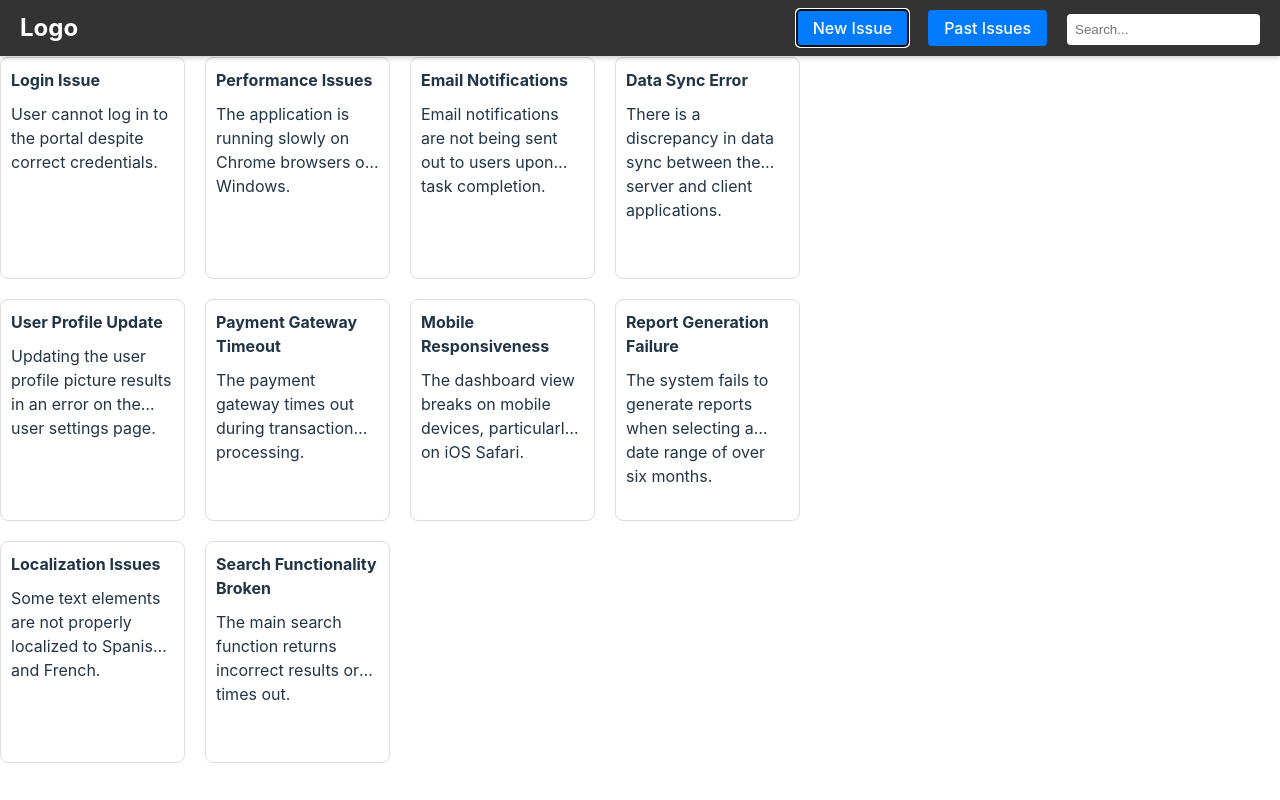
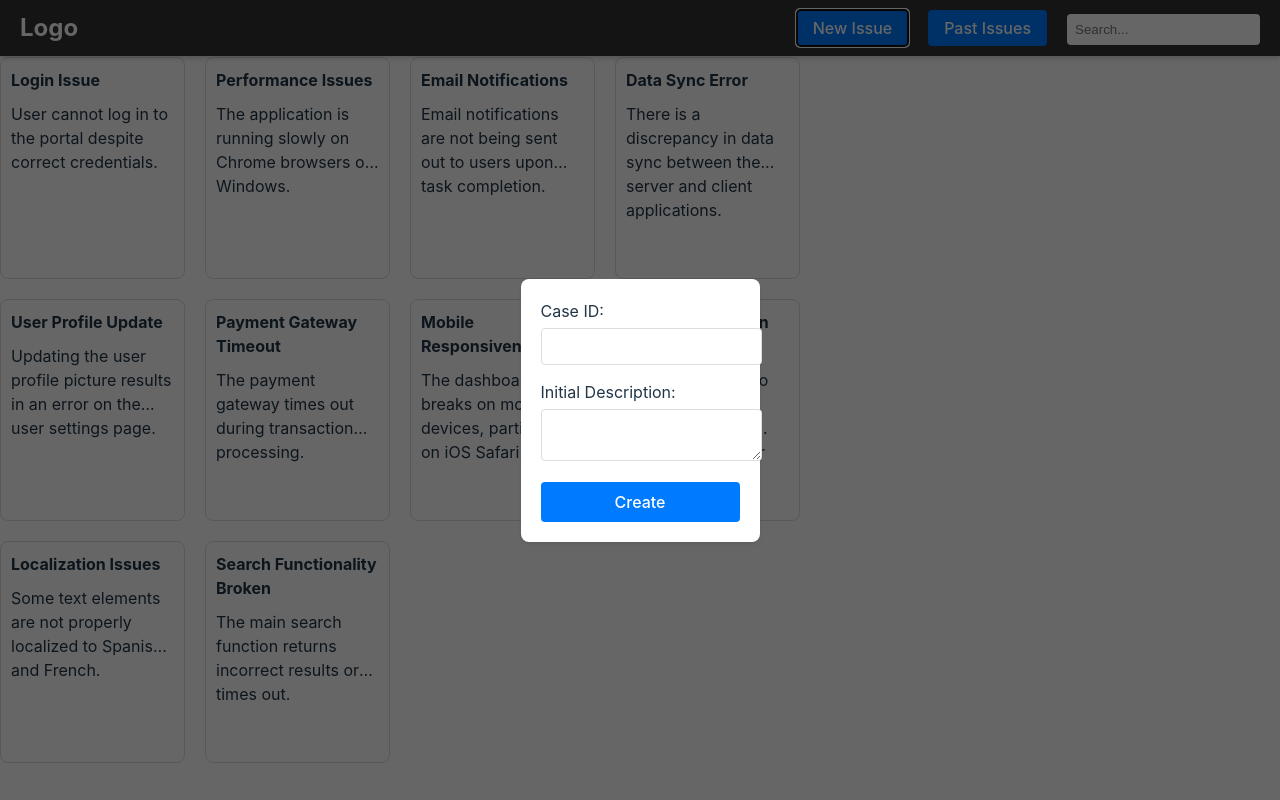
Before and after one commit to DNMetodiev/issue-tracker, a React (Vite) app in the folder client/: page / in a window 1280 px wide. Both pictures are taken after a click on the button "New Issue". Built offline with nearby package versions, Linux system fonts and the light colour scheme.

Commit message:
Implement the issue "create" and save it locally

```diff
--- a/client/src/App.tsx
+++ b/client/src/App.tsx
@@ -1,3 +1,4 @@
+import { useState } from 'react';
 import {
   BrowserRouter as Router,
   Routes,
@@ -7,18 +8,30 @@ import IssueList from './components/IssueList/IssueList';
 import IssueDetail from './components/IssueDetail/IssueDetail';
 import NewIssueForm from './components/NewIssueForm/NewIssueForm';
 import NavBar from './components/NavBar/NavBar';
+import { Issue } from './models/interfaces';
 
 function App() {
+  const [showNewIssueModal, setShowNewIssueModal] = useState(false);
+
+  const handleCreateNewIssue = (issue: Issue) => {
+    console.log(issue);
+    toggleNewIssueModal();
+  };
+
+  const toggleNewIssueModal = () => setShowNewIssueModal(!showNewIssueModal);
+
   return (
     <Router>
-      <NavBar />
-      <div className="main-content">
-        <Routes>
-          <Route path="/" element={<IssueList />} />
-          <Route path="/issue/:id" element={<IssueDetail />} />
-          <Route path="/new-issue" element={<NewIssueForm />} />
-        </Routes>
-      </div>
+      <NavBar onNewIssueClick={toggleNewIssueModal} />
+      {showNewIssueModal && (
+        <div className="modal-backdrop">
+          <NewIssueForm onCreate={handleCreateNewIssue} />
+        </div>
+      )}
+      <Routes>
+        <Route path="/" element={<IssueList />} />
+        <Route path="/issue/:id" element={<IssueDetail />} />
+      </Routes>
     </Router>
   );
 }
--- a/client/src/components/NavBar/NavBar.tsx
+++ b/client/src/components/NavBar/NavBar.tsx
@@ -1,12 +1,16 @@
 // import React from 'react';
 import './NavBar.css';
 
-const NavBar: React.FC = () => {
+type NavBarProps = {
+  onNewIssueClick: () => void;
+};
+
+const NavBar: React.FC<NavBarProps> = ({ onNewIssueClick }) => {
   return (
     <nav className="navbar">
       <div className="logo">Logo</div>
       <div className="nav-items">
-        <button>New Issue</button>
+        <button onClick={onNewIssueClick}>New Issue</button>
         <button>Past Issues</button>
         <input type="text" placeholder="Search..." />
       </div>
--- a/client/src/components/NewIssueForm/NewIssueForm.css
+++ b/client/src/components/NewIssueForm/NewIssueForm.css
@@ -1,39 +1,45 @@
 .new-issue-form-container {
-  padding: 20px;
-  max-width: 600px;
-  margin: auto;
+  display: flex;
+  justify-content: center;
+  margin-top: 20px;
 }
 
-.new-issue-form-container h1 {
-  text-align: center;
+.new-issue-form {
+  width: 100%;
+  max-width: 500px;
+  background: #fff;
+  padding: 20px;
+  border-radius: 8px;
+  box-shadow: 0 2px 4px rgba(0, 0, 0, 0.1);
 }
 
-.new-issue-form-container form {
-  display: flex;
-  flex-direction: column;
+.form-group {
+  margin-bottom: 15px;
 }
 
-.new-issue-form-container label {
+.form-group label {
+  display: block;
   margin-bottom: 5px;
 }
 
-.new-issue-form-container input,
-.new-issue-form-container textarea {
+.form-group input,
+.form-group textarea {
+  width: 100%;
   padding: 10px;
-  margin-bottom: 20px;
   border: 1px solid #ddd;
   border-radius: 4px;
 }
 
-.new-issue-form-container button {
+.create-button {
+  width: 100%;
   padding: 10px;
+  background-color: #007bff;
+  color: white;
   border: none;
   border-radius: 4px;
-  background-color: #28a745;
-  color: white;
   cursor: pointer;
 }
 
-.new-issue-form-container button:hover {
-  background-color: #218838;
+.create-button:hover {
+  background-color: #0056b3;
 }
--- a/client/src/components/NewIssueForm/NewIssueForm.tsx
+++ b/client/src/components/NewIssueForm/NewIssueForm.tsx
@@ -1,39 +1,54 @@
 import React, { useState } from 'react';
-import { useNavigate } from 'react-router-dom';
+import { Issue } from '../../models/interfaces';
 import './NewIssueForm.css';
 
+type NewIssueFormProps = {
+  onCreate: (issue: Issue) => void;
+};
 
-const NewIssueForm: React.FC = () => {
-  const [title, setTitle] = useState('');
+const NewIssueForm: React.FC<NewIssueFormProps> = ({ onCreate }) => {
+  const [caseId, setCaseId] = useState('');
   const [description, setDescription] = useState('');
-  const navigate = useNavigate();
 
-  const handleSubmit = (e: React.FormEvent) => {
-    e.preventDefault();
-    console.log('Submitting new issue:', title, description);
-    navigate('/');
+  const handleSubmit = (event: React.FormEvent<HTMLFormElement>) => {
+    event.preventDefault();
+    const newIssue: Issue = {
+      id: Math.random().toString(36).substring(2, 9),
+      caseId: caseId,
+      title: `Issue #${caseId}`,
+      description: description,
+      status: 'Open'
+    };
+
+    console.log('Creating issue:', newIssue);
+    onCreate(newIssue);
+    setCaseId('');
+    setDescription('');
   };
 
   return (
-    <div>
-      <h1>Create New Issue</h1>
-      <form onSubmit={handleSubmit}>
-        <div>
-          <label>Title:</label>
+    <div className="new-issue-form-container">
+      <form onSubmit={handleSubmit} className="new-issue-form">
+        <div className="form-group">
+          <label htmlFor="caseId">Case ID:</label>
           <input
+            id="caseId"
             type="text"
-            value={title}
-            onChange={e => setTitle(e.target.value)}
+            value={caseId}
+            onChange={e => setCaseId(e.target.value)}
+            required
           />
         </div>
-        <div>
-          <label>Description:</label>
+        <div className="form-group">
+          <label htmlFor="description">Initial Description:</label>
           <textarea
+            id="description"
             value={description}
             onChange={e => setDescription(e.target.value)}
+            required
           />
         </div>
-        <button type="submit">Submit</button>
+        <button type="submit" className="create-button">Create</button>
       </form>
     </div>
   );
--- a/client/src/models/interfaces.ts
+++ b/client/src/models/interfaces.ts
@@ -1,5 +1,6 @@
 export interface Issue {
   id: string;
+  caseId: string;
   title: string;
   description: string;
   status: string;
```
